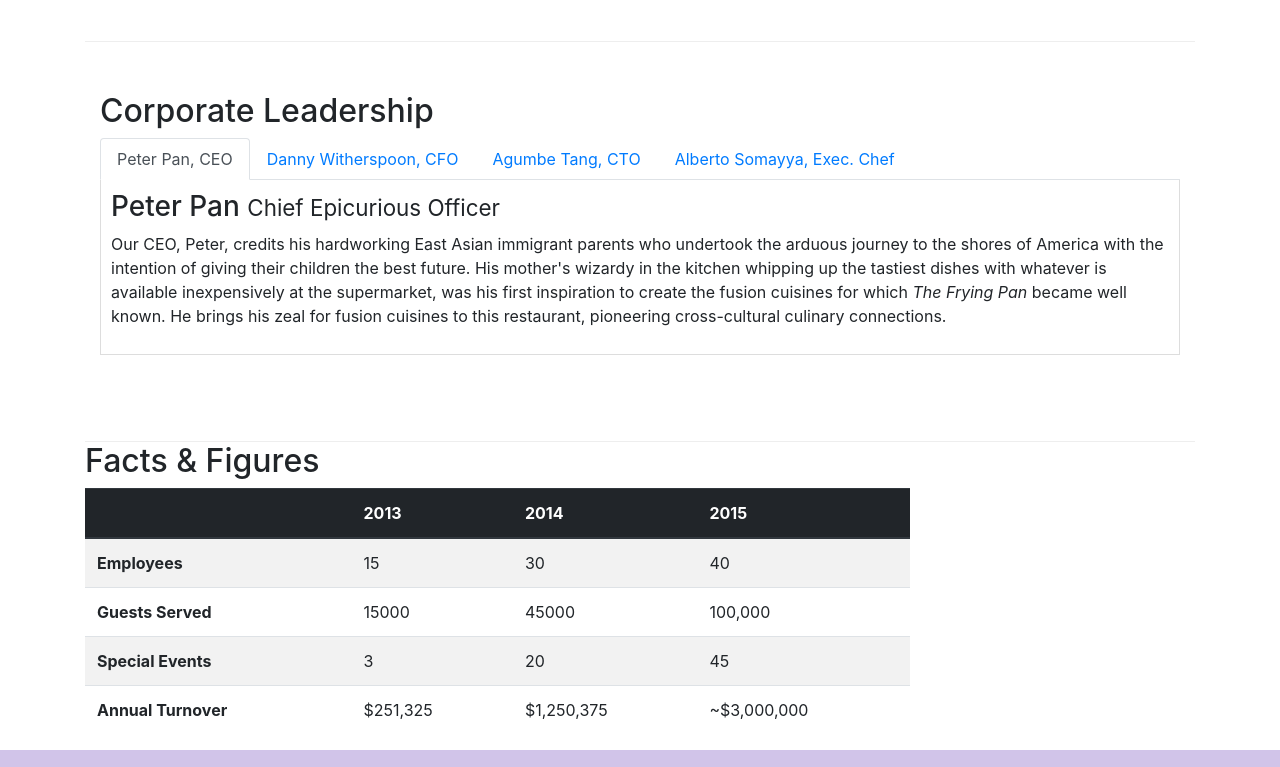
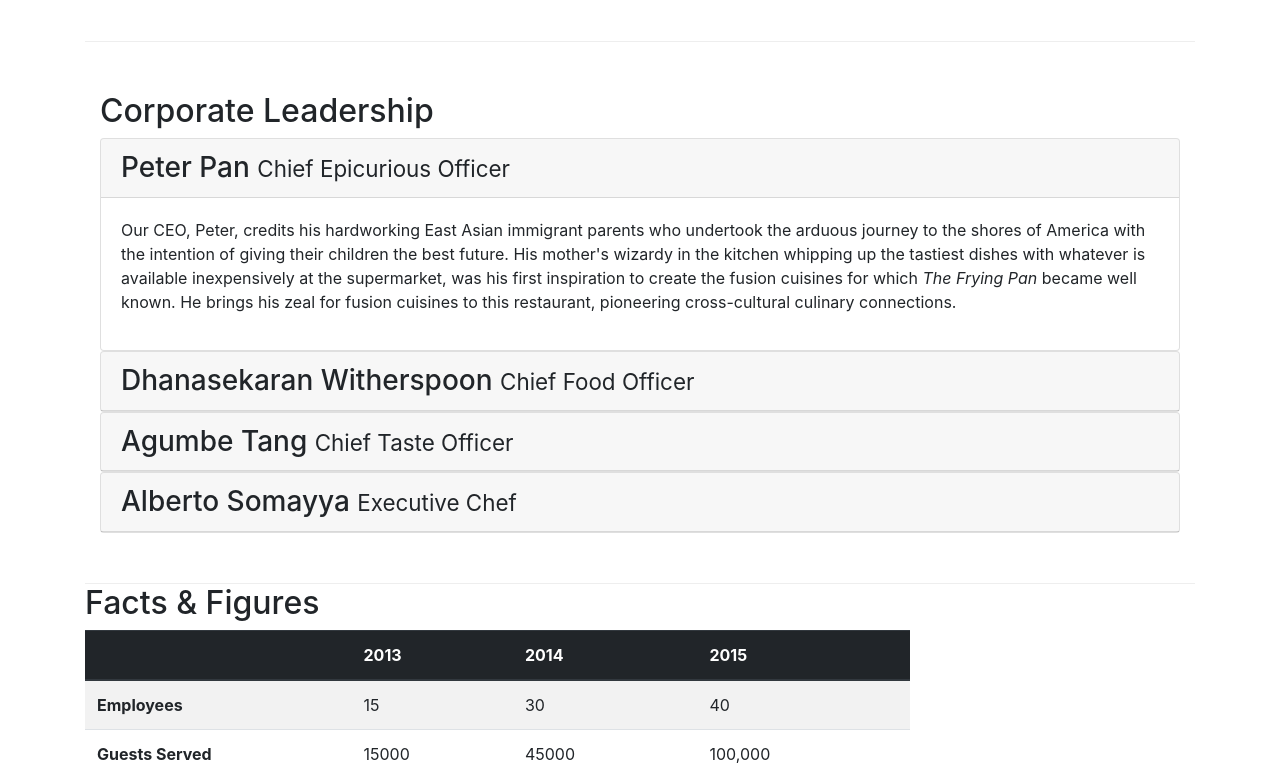
Before and after one commit to susatya/conFusion, a website: page aboutus.html in a window 1280 px wide. Shown: the part 960-1727 px from the top of the page. Drawn offline with nearby package versions, Linux system fonts and the light colour scheme.

Commit message:
acoordion

```diff
--- a/aboutus.html
+++ b/aboutus.html
@@ -98,42 +98,82 @@
         <div class="row row-content">
             <div class="col-12">
                 <h2>Corporate Leadership</h2>
-                <ul class="nav nav-tabs">
-                    <li class="nav-item">
-                        <a class="nav-link active" href="#peter"
-                          role="tab" data-toggle="tab">Peter Pan, CEO</a>
-                      </li>
-                      <li class="nav-item">
-                        <a class="nav-link" href="#danny" role="tab"
-                          data-toggle="tab">Danny Witherspoon, CFO</a>
-                      </li>
-                      <li class="nav-item">
-                        <a class="nav-link" href="#agumbe"role="tab"
-                          data-toggle="tab">Agumbe Tang, CTO</a>
-                      </li>
-                      <li class="nav-item">
-                        <a class="nav-link" href="#alberto" role="tab"
-                          data-toggle="tab">Alberto Somayya, Exec. Chef</a>
-                      </li>
-                </ul>
-                <div class="tab-content">
-                    <div role="tabpanel" class="tab-pane fade show active" id="peter">
-                        <h3>Peter Pan <small>Chief Epicurious Officer</small></h3>
-                        <p class="d-none d-sm-block">Our CEO, Peter, credits his hardworking East Asian immigrant parents who undertook the arduous journey to the shores of America with the intention of giving their children the best future. His mother's wizardy in the kitchen whipping up the tastiest dishes with whatever is available inexpensively at the supermarket, was his first inspiration to create the fusion cuisines for which <em>The Frying Pan</em> became well known. He brings his zeal for fusion cuisines to this restaurant, pioneering cross-cultural culinary connections.</p>
+                <div id="accordion">
+                    <div class="card">
+                        <div class="card-header" role="tab" id="peterhead">
+                        <h3 class="mb-0">
+                            <a data-toggle="collapse" data-target="#peter">
+                            Peter Pan <small>Chief Epicurious Officer</small>
+                            </a>
+                        </h3>
+                        </div>
+                        <div class="collapse show" id="peter" data-parent="#accordion">
+                            <div class="card-body">
+                                <p class="d-none d-sm-block">Our CEO, Peter, credits his hardworking East Asian immigrant parents who
+                                     undertook the arduous journey to the shores of America with the intention of giving their children
+                                     the best future. His mother's wizardy in the kitchen whipping up the tastiest dishes with whatever is
+                                     available inexpensively at the supermarket,
+                                    was his first inspiration to create the fusion cuisines for which
+                                    <em>The Frying Pan</em> became well known. He brings his zeal for
+                                    fusion cuisines to this restaurant, pioneering cross-cultural culinary connections.</p>
+                            </div>
+                        </div>
                     </div>
-                    <div role="tabpanel" class="tab-pane fade" id="danny">
-                        <h3>Dhanasekaran Witherspoon <small>Chief Food Officer</small></h3>
-                        <p class="d-none d-sm-block">Our CFO, Danny, as he is affectionately referred to by his colleagues, comes from a long established family tradition in farming and produce. His experiences growing up on a farm in the Australian outback gave him great appreciation for varieties of food sources. As he puts it in his own words, <em>Everything that runs, wins, and everything that stays, pays!</em></p>
+                    <div class="card">
+                        <div class="card-header" role="tab" id="dannyhead">
+                        <h3 class="mb-0">
+                            <a class="collapsed" data-toggle="collapse" data-target="#danny">
+                            Dhanasekaran Witherspoon <small>Chief Food Officer</small>
+                            </a>
+                        </h3>
                     </div>
-                    <div role="tabpanel" class="tab-pane fade" id="agumbe">
-                        <h3>Agumbe Tang <small>Chief Taste Officer</small></h3>
-                        <p class="d-none d-sm-block">Blessed with the most discerning gustatory sense, Agumbe, our CTO, personally ensures that every dish that we serve meets his exacting tastes. Our chefs dread the tongue lashing that ensues if their dish does not meet his exacting standards. He lives by his motto, <em>You click only if you survive my lick.</em></p>
+                    <div class="collapse" id="danny" data-parent="#accordion">
+                        <div class="card-body">
+                            <p class="d-none d-sm-block">Our CFO, Danny, as he is affectionately
+                                referred to by his colleagues, comes from a long established family
+                                tradition in farming and produce. His experiences growing up on a
+                                farm in the Australian outback gave him great appreciation for varieties
+                                 of food sources. As he puts it in his own words,
+                                <em>Everything that runs, wins, and everything that stays, pays!</em></p>
+                        </div>
                     </div>
-                    <div role="tabpanel" class="tab-pane fade" id="alberto">
-                        <h3>Alberto Somayya <small>Executive Chef</small></h3>
-                        <p class="d-none d-sm-block">Award winning three-star Michelin chef with wide International experience having worked closely with whos-who in the culinary world, he specializes in creating mouthwatering Indo-Italian fusion experiences. He says, <em>Put together the cuisines from the two craziest cultures, and you get a winning hit! Amma Mia!</em></p>
+                </div>
+                <div class="card">
+                        <div class="card-header" role="tab" id="agumbehead">
+                        <h3 class="mb-0">
+                            <a class="collapsed" data-toggle="collapse" data-target="#agumbe">
+                            Agumbe Tang <small>Chief Taste Officer</small>
+                            </a>
+                        </h3>
                     </div>
-            </div>
+                    <div class="collapse" id="agumbe" data-parent="#accordion">
+                        <div class="card-body">
+                            <p class="d-none d-sm-block">Blessed with the most discerning gustatory sense,
+                                Agumbe, our CTO, personally ensures that every dish that we serve meets his exacting tastes.
+                                Our chefs dread the tongue lashing that ensues if their dish does not meet his exacting standards.
+                                He lives by his motto,
+                                <em>You click only if you survive my lick.</em></p>
+                        </div>
+                    </div>
+                </div>
+                <div class="card">
+                        <div class="card-header" role="tab" id="albertohead">
+                        <h3 class="mb-0">
+                            <a class="collapsed" data-toggle="collapse" data-target="#alberto">
+                            Alberto Somayya <small>Executive Chef</small>
+                            </a>
+                        </h3>
+                    </div>
+                    <div class="collapse" id="alberto" data-parent="#accordion">
+                        <div class="card-body">
+                            <p class="d-none d-sm-block">Award winning three-star Michelin chef with wide International
+                                experience having worked closely with whos-who in the culinary world, he specializes in creating
+                                 mouthwatering Indo-Italian fusion experiences. He says,
+                                <em>Put together the cuisines from the two craziest cultures, and you get a winning hit! Amma Mia!</em></p>
+                        </div>
+                    </div>
+                </div>
+                </div>
 
             </div>
        </div>
```
